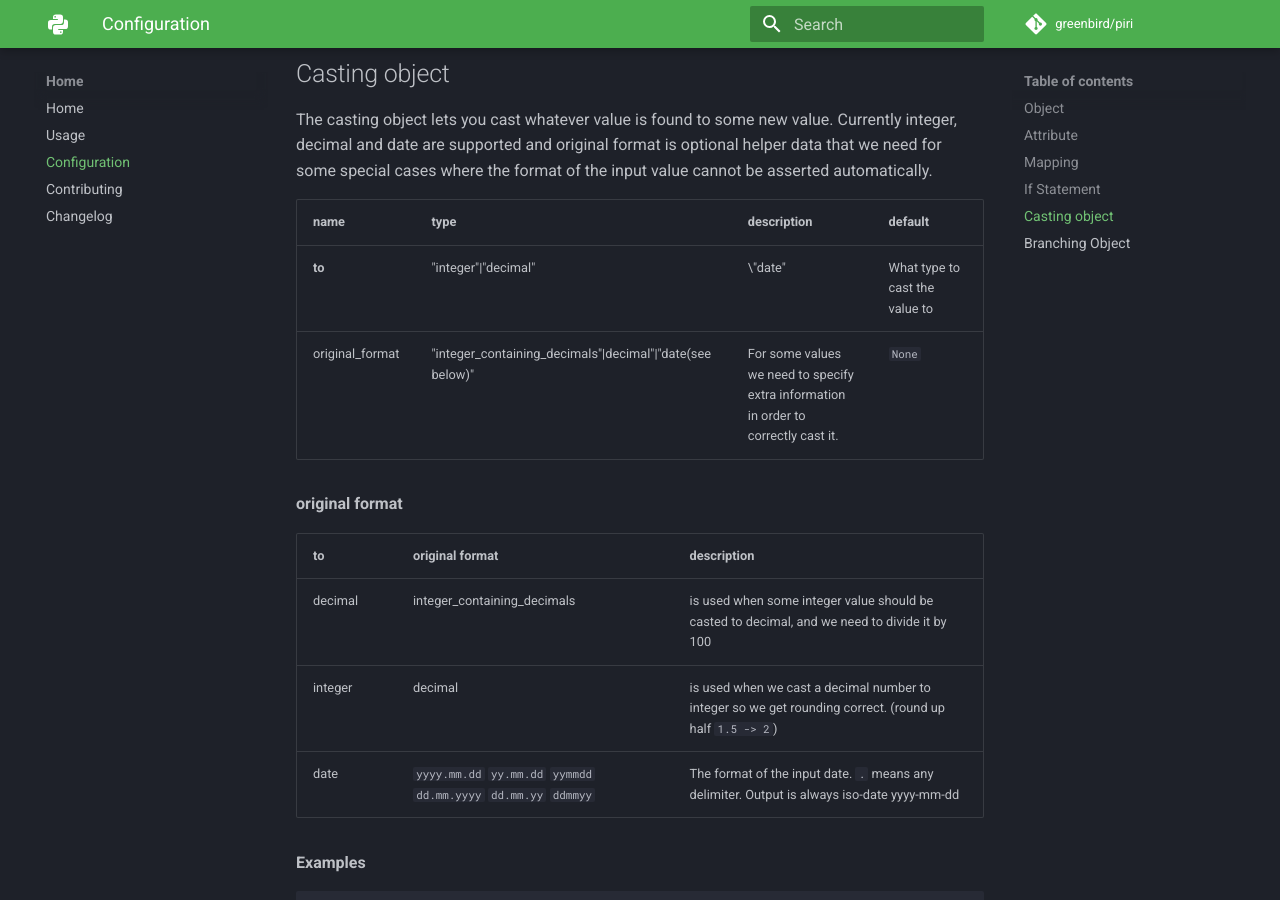
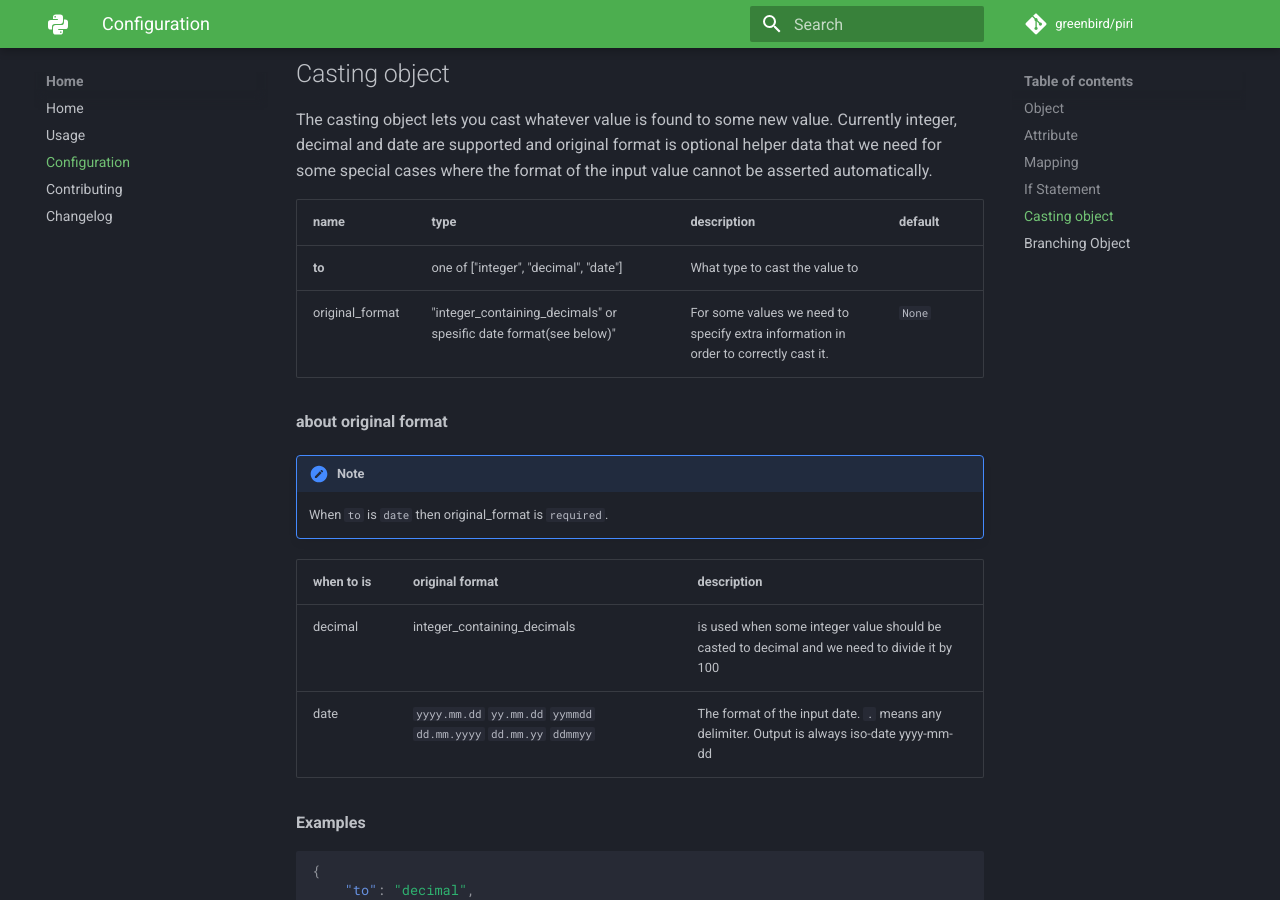
Before and after one commit to kaiba-tech/kaiba, an MkDocs documentation site: the page built from docs/configuration.md, in a window 1280 px wide and 900 px high, scrolled down 3800 px. Built offline with MkDocs 1.6.1 and Material for MkDocs 9.7.7, drawn with Linux system fonts in a browser that asks for light colours; comment, search, counter and statistics services are not loaded.

Commit message:
removes decimal as an original_format option in docs (#58)
closes: #46

```diff
--- a/docs/configuration.md
+++ b/docs/configuration.md
@@ -126,15 +126,17 @@ The casting object lets you cast whatever value is found to some new value. Curr
 
 | name | type | description | default |
 | --- | --- | --- | --- |
-| __to__ | "integer"\|"decimal"|\"date" | What type to cast the value to | |
-| original_format | "integer_containing_decimals"\|decimal"\|"date(see below)" | For some values we need to specify extra information in order to correctly cast it.| `None` |
+| __to__ | one of ["integer", "decimal", "date"] | What type to cast the value to | |
+| original_format | "integer_containing_decimals" or spesific date format(see below)" | For some values we need to specify extra information in order to correctly cast it.| `None` |
 
-__original format__
+__about original format__
 
-| to | original format | description |
+!!! note
+    When `to` is `date` then original_format is `required`.
+
+| when to is | original format | description |
 | --- | --- | --- |
-| decimal | integer_containing_decimals | is used when some integer value should be casted to decimal, and we need to divide it by 100
-| integer | decimal | is used when we cast a decimal number to integer so we get rounding correct. (round up half `1.5 -> 2`)
+| decimal | integer_containing_decimals | is used when some integer value should be casted to decimal and we need to divide it by 100 |
 | date | `yyyy.mm.dd` `yy.mm.dd` `yymmdd` `dd.mm.yyyy` `dd.mm.yy` `ddmmyy` | The format of the input date. `.` means any delimiter. Output is always iso-date yyyy-mm-dd |
 
 
```
